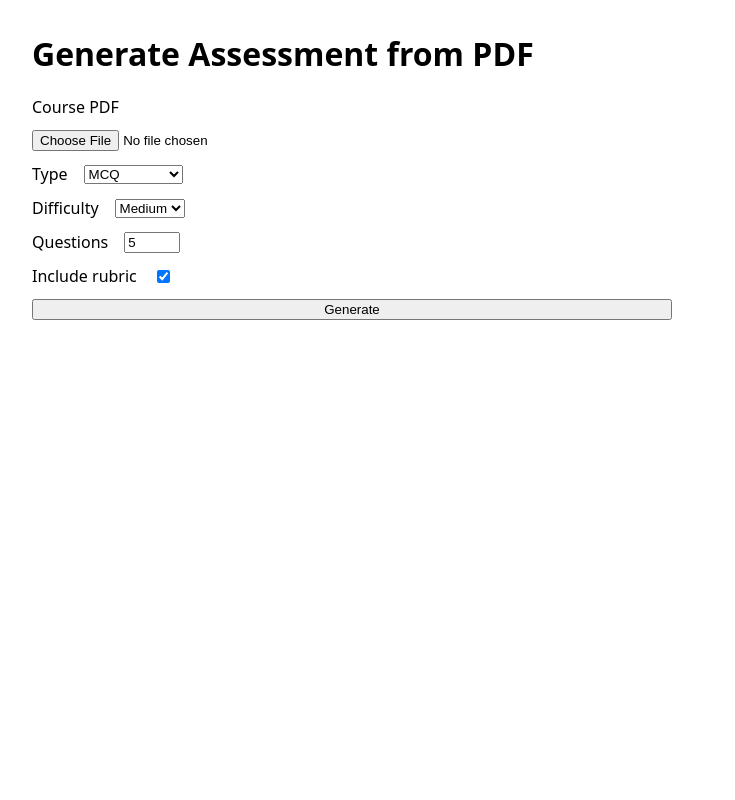
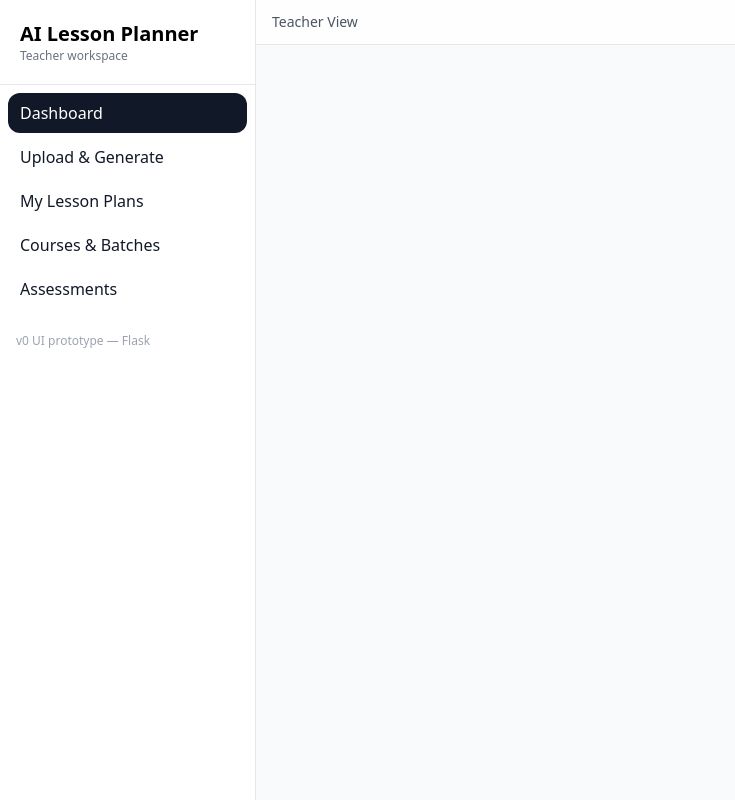
Before and after one commit to Timmythaw/ai-teacher-assistant, a Flask app: page / in a window 1280 px wide. Shown: the whole page, without its empty margins (0-735 px from the left). Run offline with Flask 3, Linux system fonts and the light colour scheme; some libraries are stand-ins or nearby versions.

Commit message:
adding base html

```diff
--- a/app.py
+++ b/app.py
@@ -25,7 +25,7 @@ def allowed_file(filename: str) -> bool:
 @app.route("/", methods=["GET"])
 def index():
     # You can also use render_template("upload.html") if you placed a file there
-    return render_template("upload.html")
+    return render_template("base.html")
 
 @app.route("/upload", methods=["POST"])
 def upload():
--- /dev/null
+++ b/templates/base.html
@@ -0,0 +1,88 @@
+<!DOCTYPE html>
+<html lang="en">
+  <head>
+    <meta charset="utf-8" />
+    <title>{% block title %}AI Lesson Planner{% endblock %}</title>
+    <meta name="viewport" content="width=device-width, initial-scale=1" />
+
+    <!-- Tailwind CDN -->
+    <script src="https://cdn.tailwindcss.com"></script>
+    <script>
+      tailwind.config = {
+        theme: {
+          extend: {
+            colors: {
+              brand: { 600: "#111827" }, // sidebar active (slate-900-ish)
+            },
+          },
+        },
+      };
+    </script>
+    {% block head %}{% endblock %}
+  </head>
+  <body class="min-h-screen bg-gray-50">
+    <div class="flex">
+      <!-- Sidebar -->
+      <aside
+        class="hidden md:block w-64 bg-white h-screen border-r sticky top-0"
+      >
+        <div class="p-5 border-b">
+          <div class="text-xl font-semibold">AI Lesson Planner</div>
+          <div class="text-xs text-gray-500">Teacher workspace</div>
+        </div>
+
+        <nav class="p-2 space-y-1">
+          <a
+            href="#"
+            class="block px-3 py-2 rounded-xl transition bg-gray-900 text-white"
+          >
+            Dashboard
+          </a>
+          <a
+            href="#"
+            class="block px-3 py-2 rounded-xl transition hover:bg-gray-100 text-gray-900"
+          >
+            Upload &amp; Generate
+          </a>
+          <a
+            href="#"
+            class="block px-3 py-2 rounded-xl transition hover:bg-gray-100 text-gray-900"
+          >
+            My Lesson Plans
+          </a>
+          <a
+            href="#"
+            class="block px-3 py-2 rounded-xl transition hover:bg-gray-100 text-gray-900"
+          >
+            Courses &amp; Batches
+          </a>
+          <a
+            href="#"
+            class="block px-3 py-2 rounded-xl transition hover:bg-gray-100 text-gray-900"
+          >
+            Assessments
+          </a>
+        </nav>
+
+        <div class="mt-auto p-4 text-xs text-gray-400">
+          v0 UI prototype — Flask
+        </div>
+      </aside>
+
+      <!-- Main -->
+      <main class="flex-1">
+        <!-- Topbar -->
+        <div
+          class="sticky top-0 z-10 bg-white/80 backdrop-blur border-b px-4 py-3 flex items-center justify-between"
+        >
+          <span class="md:hidden font-semibold">AI Lesson Planner</span>
+          <span class="text-sm text-gray-600">Teacher View</span>
+        </div>
+
+        <div class="p-6">{% block content %}{% endblock %}</div>
+      </main>
+    </div>
+
+    {% block scripts %}{% endblock %}
+  </body>
+</html>
--- a/templates/upload.html
+++ b/templates/upload.html
@@ -1,21 +1,49 @@
-<!doctype html>
+<!DOCTYPE html>
 <html lang="en">
   <head>
     <meta charset="utf-8" />
     <title>AI Teaching Assistant — Generate Assessment</title>
     <meta name="viewport" content="width=device-width, initial-scale=1" />
     <style>
-    body { font-family: system-ui, Arial, sans-serif; margin: 2rem; }
-    form { max-width: 640px; display: grid; gap: .75rem; }
-    .row { display: flex; gap: 1rem; align-items: center; }
-    .result { white-space: pre-wrap; background: #f6f8fa; padding: 1rem; border-radius: 8px; margin-top: 1rem; }
+      body {
+        font-family: system-ui, Arial, sans-serif;
+        margin: 2rem;
+      }
+      form {
+        max-width: 640px;
+        display: grid;
+        gap: 0.75rem;
+      }
+      .row {
+        display: flex;
+        gap: 1rem;
+        align-items: center;
+      }
+      .result {
+        white-space: pre-wrap;
+        background: #f6f8fa;
+        padding: 1rem;
+        border-radius: 8px;
+        margin-top: 1rem;
+      }
     </style>
   </head>
   <body>
     <h1>Generate Assessment from PDF</h1>
-  <form id="upload-form" action="/upload" method="post" enctype="multipart/form-data">
+    <form
+      id="upload-form"
+      action="/upload"
+      method="post"
+      enctype="multipart/form-data"
+    >
       <label for="pdf">Course PDF</label>
-    <input id="pdf" name="pdf" type="file" accept="application/pdf" required />
+      <input
+        id="pdf"
+        name="pdf"
+        type="file"
+        accept="application/pdf"
+        required
+      />
 
       <div class="row">
         <label for="type">Type</label>
@@ -37,7 +65,14 @@
 
       <div class="row">
         <label for="count">Questions</label>
-      <input id="count" name="count" type="number" min="1" max="50" value="5" />
+        <input
+          id="count"
+          name="count"
+          type="number"
+          min="1"
+          max="50"
+          value="5"
+        />
       </div>
 
       <div class="row">
@@ -48,20 +83,20 @@
       <button type="submit">Generate</button>
     </form>
 
-  <div id="result" class="result" style="display:none;"></div>
+    <div id="result" class="result" style="display: none"></div>
 
     <script>
-    const form = document.getElementById('upload-form');
-    const resultEl = document.getElementById('result');
+      const form = document.getElementById("upload-form");
+      const resultEl = document.getElementById("result");
 
-    form.addEventListener('submit', async (e) => {
+      form.addEventListener("submit", async (e) => {
         e.preventDefault();
-      resultEl.style.display = 'none';
+        resultEl.style.display = "none";
         const data = new FormData(form);
-      const res = await fetch('/upload', { method: 'POST', body: data });
+        const res = await fetch("/upload", { method: "POST", body: data });
         const text = await res.text();
         resultEl.textContent = text;
-      resultEl.style.display = 'block';
+        resultEl.style.display = "block";
       });
     </script>
   </body>
```
Lines whose indentation alone changed are shown as unchanged.
